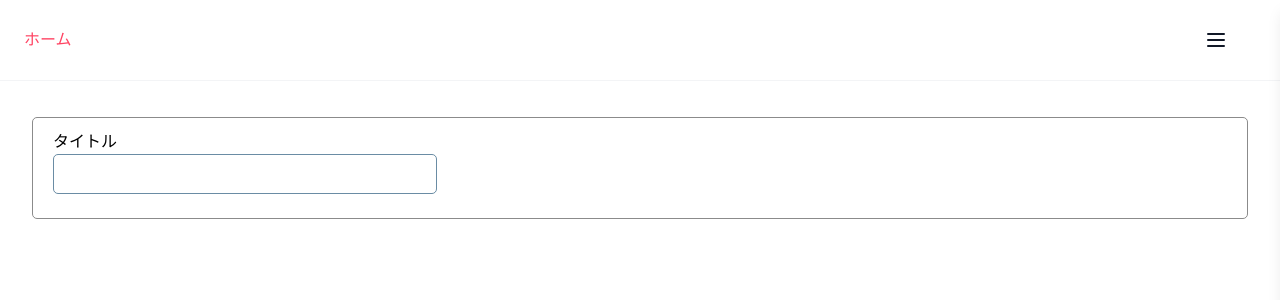
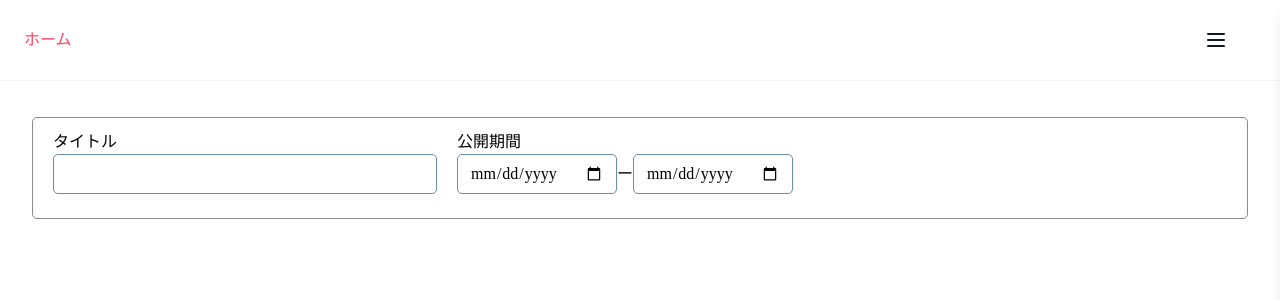
Before and after one commit to PlasticPlactice/graduationwork-group-elephant, a Next.js app: page /admin/notice in a window 1280 px wide. Shown: the top 300 px of the page. Built offline with nearby package versions, Linux system fonts and the light colour scheme.

Commit message:
公開期間の入力ボックス作成途中

```diff
--- a/app/(admin)/admin/notice/page.tsx
+++ b/app/(admin)/admin/notice/page.tsx
@@ -16,7 +16,18 @@ export default function page() {
                     <Textbox size="lg" className="w-96"
                     style={{height:"2.5rem"}}></Textbox>
                 </div>
-
+                <div className="ml-5">
+                    <p>公開期間</p>
+                    <div className="flex justify-center items-center">
+                        <Textbox type="date"
+                            className="w-40"
+                            style={{height:"2.5rem"}}></Textbox>
+                        <p>ー</p>
+                        <Textbox type="date"
+                            className="w-40"
+                            style={{height:"2.5rem"}}></Textbox>
+                    </div>
+                </div>
             </div>
         </main>
     );
```
